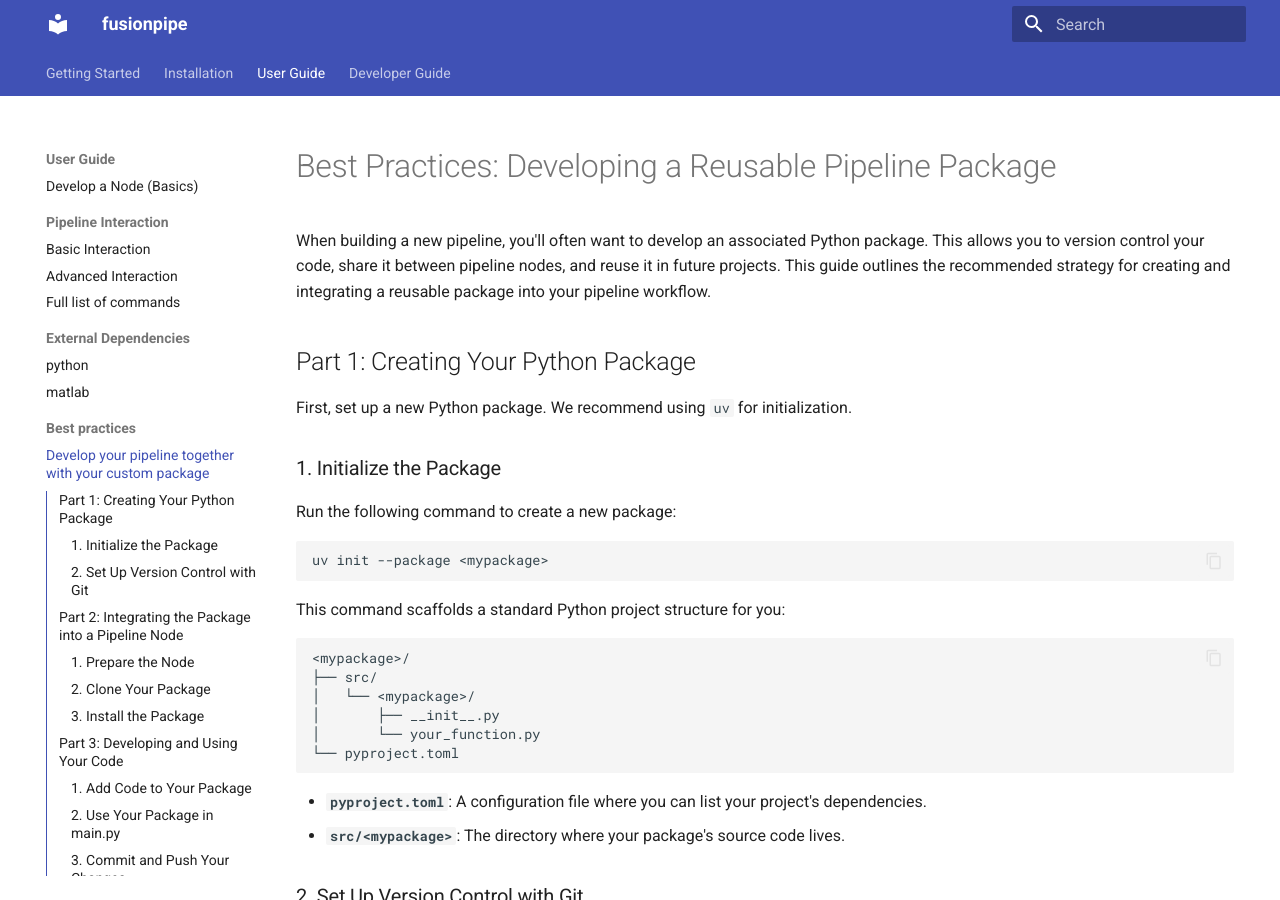
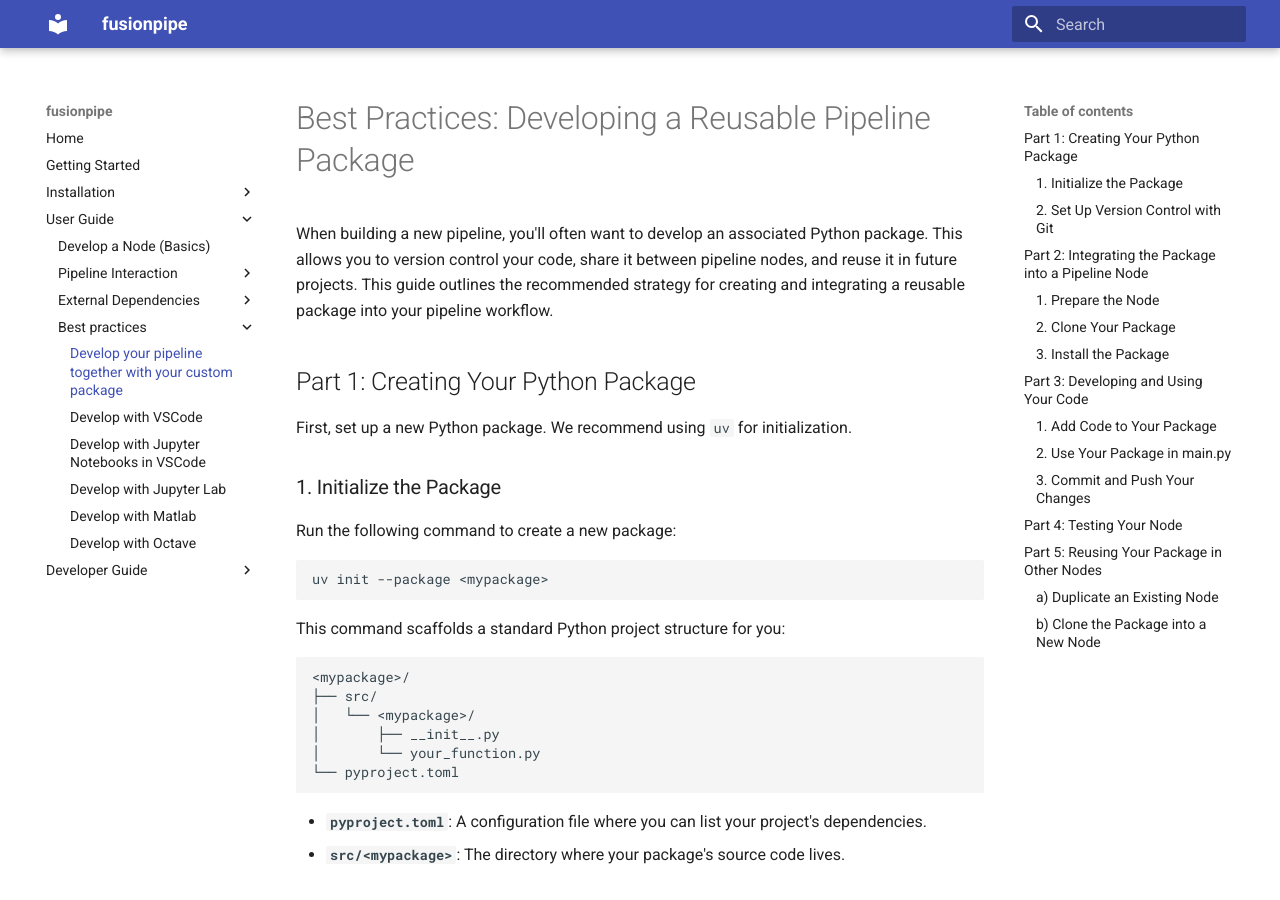
Before and after one commit to francescocarpanese/fusionpipe, an MkDocs documentation site: the page built from docs/docs/best_practices_pipeline_package.md, in a window 1280 px wide and 900 px high. Built offline with MkDocs 1.6.1 and Material for MkDocs 9.7.7, drawn with Linux system fonts in a browser that asks for light colours; the version menu is left out.

Commit message:
Tryin adding home

```diff
--- a/docs/mkdocs.yml
+++ b/docs/mkdocs.yml
@@ -1,16 +1,10 @@
 site_name: fusionpipe
+site_url: https://fusionpipe.github.io/fusionpipe/
 theme:
   name: material
-  features:
-    - navigation.tabs
-    - navigation.sections
-    - toc.integrate
-    - navigation.top
-    - content.code.copy
-    - content.action.edit
-    - content.tabs.link
 
 nav:
+  - Home: index.md
   - Getting Started: intro.md
   - Installation:
       - Single User (Bare metal): installation_single.md
@@ -52,4 +46,4 @@ markdown_extensions:
 
 extra:
   version:
-    provider: mike
+    method: material
```
Also changed, not shown: docs/docs/index.md (added).
